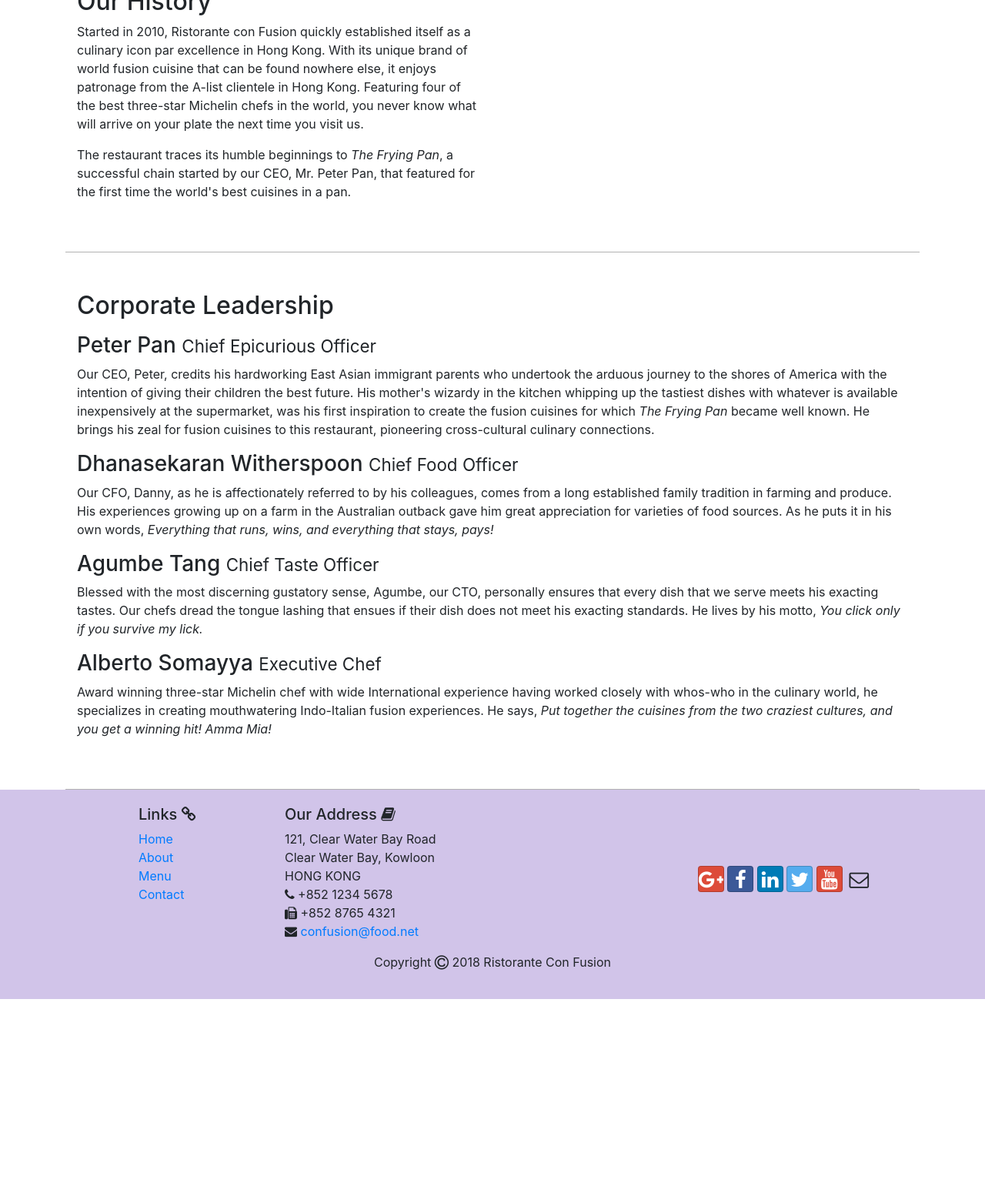
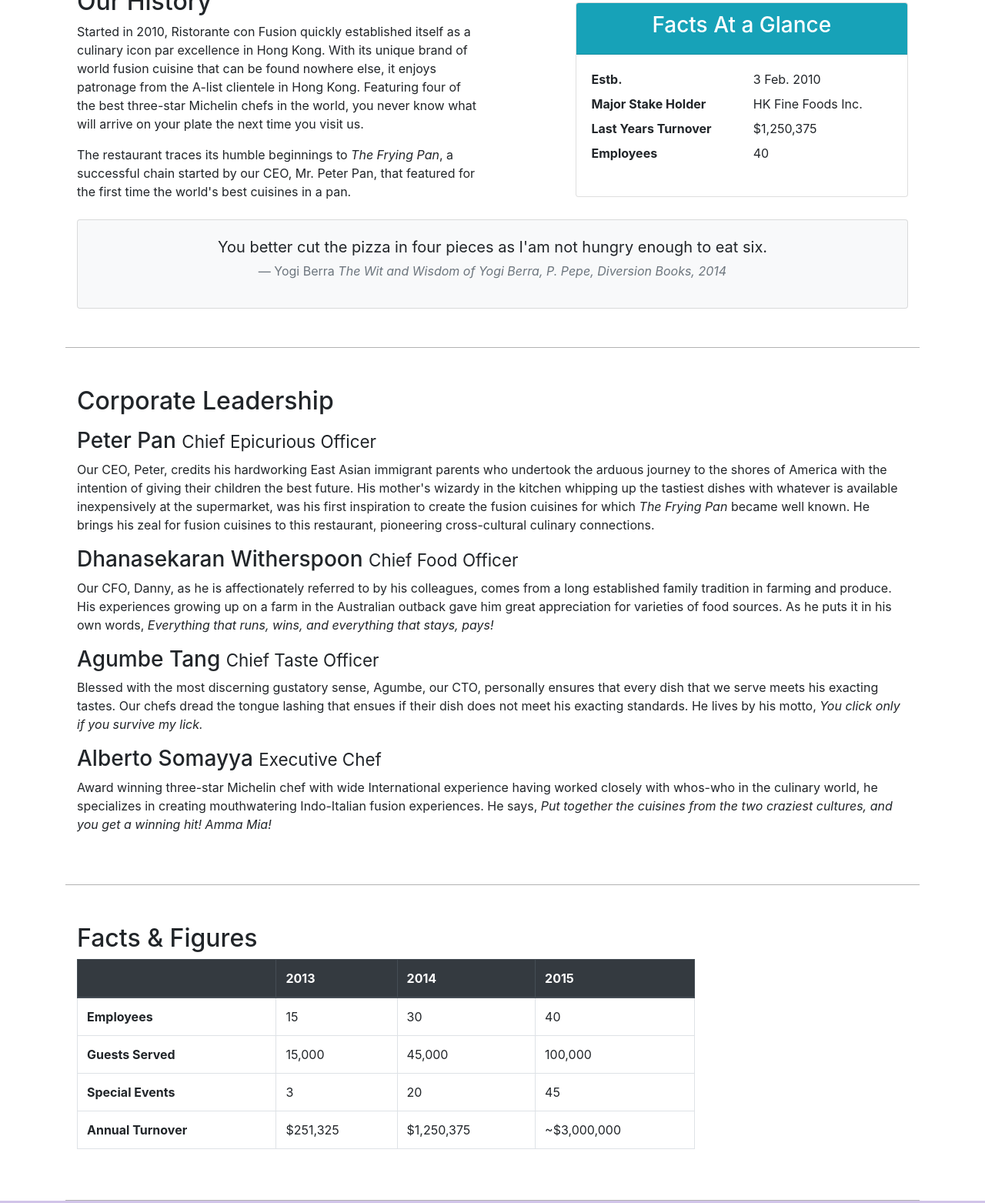
Before and after one commit to Govind-Asawa/learning-Bootstrap, a website: page aboutus.html in a window 1280 px wide. Shown: the part 532-2095 px from the top of the page at 77% size. Before the commit the page ends 1880 px from the top, so only its background shows below. Drawn offline with nearby package versions, Linux system fonts and the light colour scheme.

Commit message:
added table and cards to aboutus.html

```diff
--- a/aboutus.html
+++ b/aboutus.html
@@ -59,7 +59,34 @@
                 <p>Started in 2010, Ristorante con Fusion quickly established itself as a culinary icon par excellence in Hong Kong. With its unique brand of world fusion cuisine that can be found nowhere else, it enjoys patronage from the A-list clientele in Hong Kong.  Featuring four of the best three-star Michelin chefs in the world, you never know what will arrive on your plate the next time you visit us.</p>
                 <p>The restaurant traces its humble beginnings to <em>The Frying Pan</em>, a successful chain started by our CEO, Mr. Peter Pan, that featured for the first time the world's best cuisines in a pan.</p>
             </div>
-            <div class="col-12 col-sm">
+            <div class="col-12 offset-sm-1 col-sm-5">
+                <div class="card">
+                    <div class="card-header bg-info text-white text-center"><h3>Facts At a Glance </h3></div>
+                    <div class="card-body">
+                        <dl class="row">
+                            <dt class="col-6">Estb.</dt>
+                            <dd class="col-6">3 Feb. 2010</dd>
+                            <dt class="col-6">Major Stake Holder</dt>
+                            <dd class="col-6">HK Fine Foods Inc.</dd>
+                            <dt class="col-6">Last Years Turnover</dt>
+                            <dd class="col-6">$1,250,375</dd>
+                            <dt class="col-6">Employees</dt>
+                            <dd class="col-6">40</dd>
+                        </dl>
+                    </div>
+                </div>
+            </div>
+            <div class="col-12 pt-2 ">
+                <div class="card card-body bg-light">
+                    <blockquote class="blockquote align-self-center">
+                        <p class="mb-0">You better cut the pizza in four pieces as I'am not hungry enough to eat six.</p>
+                        <footer class="blockquote-footer text-center pt-1">Yogi Berra
+                            <cite title="Source Title">The Wit and Wisdom of
+                                Yogi Berra, P. Pepe, Diversion Books, 2014
+                            </cite>
+                        </footer>
+                    </blockquote>
+                </div>
             </div>
         </div>
 
@@ -84,6 +111,50 @@
             </div>
        </div>
 
+       <div class="row row-content">
+            <div class="col-12 col-sm-9">
+                <h2>Facts &amp; Figures</h2>
+                <div class="table-responsive">
+                    <table class="table table-bordered table-hover">
+                        <thead class="thead-dark">
+                            <tr>
+                                <th>&nbsp;</th>
+                                <th>2013</th>
+                                <th>2014</th>
+                                <th>2015</th>
+                            </tr>
+                        </thead>
+                        <tbody>
+                            <tr>
+                                <th scope="row">Employees</th>
+                                <td>15</td>
+                                <td>30</td>
+                                <td>40</td>
+                            </tr>
+                            <tr>
+                                <th scope="row">Guests Served</th>
+                                <td>15,000</td>
+                                <td>45,000</td>
+                                <td>100,000</td>
+                            </tr>
+                            <tr>
+                                <th scope="row">Special Events</th>
+                                <td>3</td>
+                                <td>20</td>
+                                <td>45</td>
+                            </tr>
+                            <tr>
+                                <th scope="row">Annual Turnover</th>
+                                <td>$251,325</td>
+                                <td>$1,250,375</td>
+                                <td>~$3,000,000</td>
+                            </tr>
+                        </tbody>
+                    </table>
+                </div>
+            </div>
+            <div class="col-12 col-sm"></div>
+       </div>
     </div>
 
     <footer class="footer">
```
